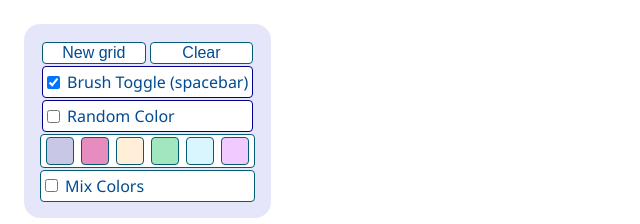
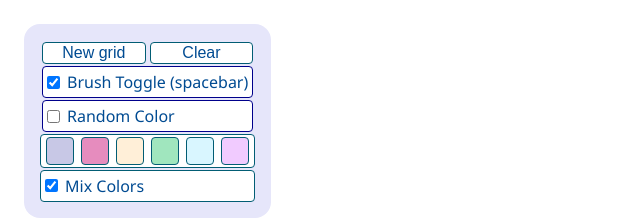
Before and after one commit to carloshrm/etchSketch, a plain HTML site: page index.html in a window 1280 px wide. Shown: the top 224 px of the page, 0-640 px from the left. Drawn offline with Linux system fonts and the light colour scheme.

Commit message:
checked mix

```diff
--- a/index.html
+++ b/index.html
@@ -30,7 +30,7 @@
         <div class="colorDiv" id="rgb(241,203,255)"></div>
       </div>
       <div id="colorSwitches">
-        <input type="checkbox" id="mixToggle" />
+        <input type="checkbox" id="mixToggle" checked />
         <label for="mixToggle">Mix Colors</label>
       </div>
     </div>
```
